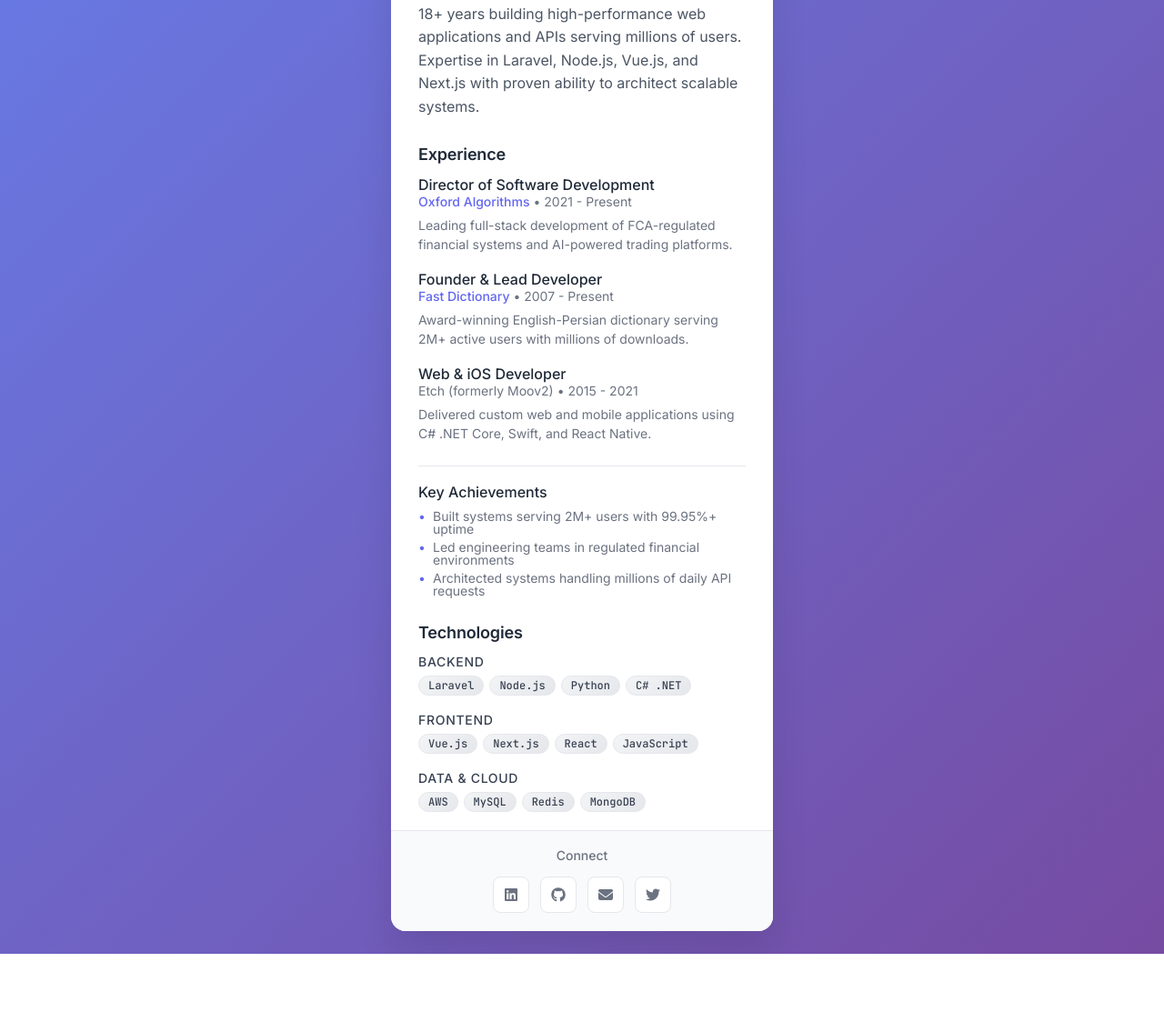
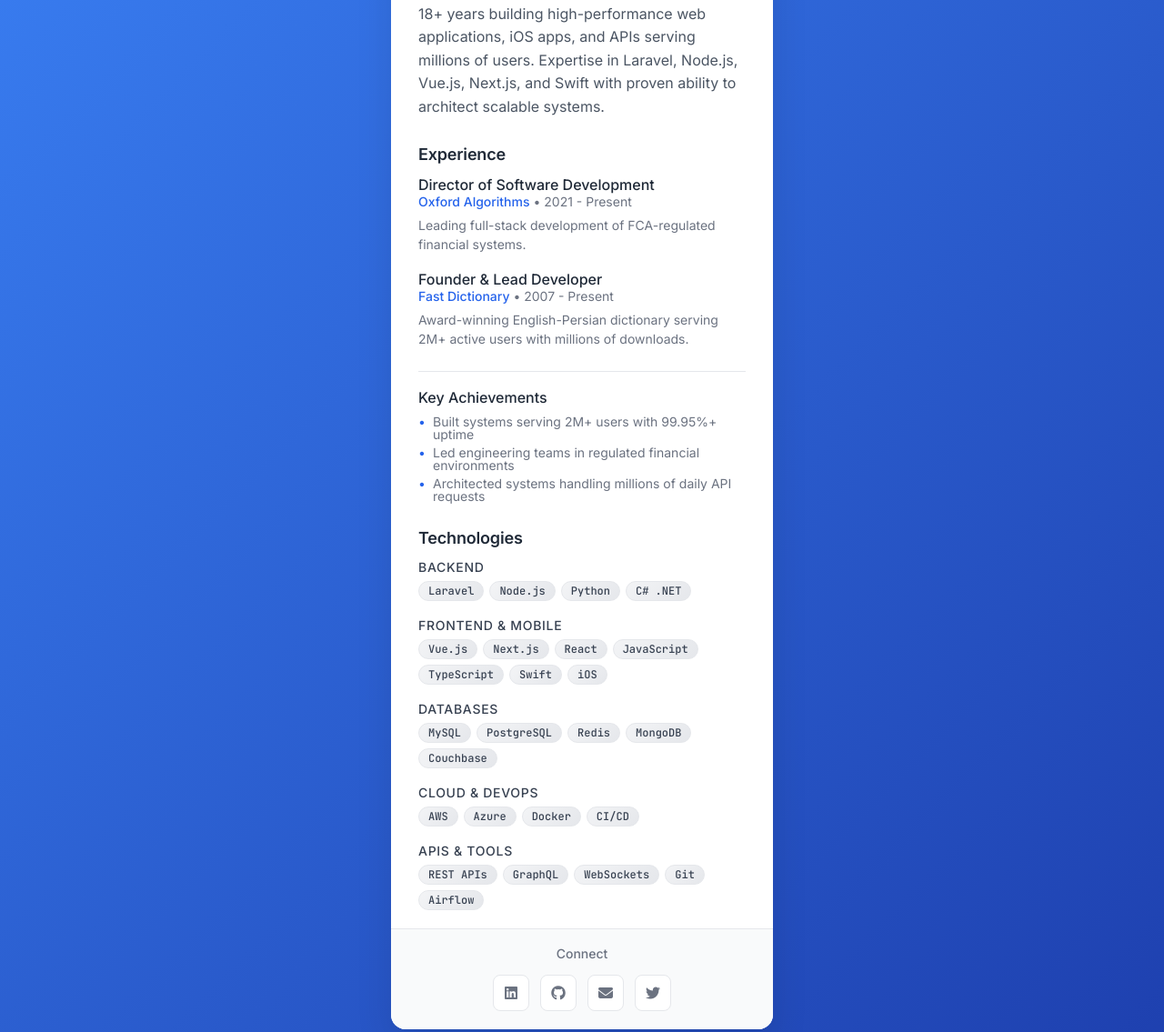
Before and after one commit to mobinzk/mobinzk.com, a website built with webpack: page index.html in a window 1280 px wide. Shown: the part 307-1442 px from the top of the page at 91% size. Before the commit the page ends 1356 px from the top, so only its background shows below. Built offline with nearby package versions, Linux system fonts and the light colour scheme.

Commit message:
Improve contents

```diff
--- a/index.html
+++ b/index.html
@@ -29,7 +29,7 @@
 
 		<main>
 			<section class="intro">
-				<p>18+ years building high-performance web applications and APIs serving millions of users. Expertise in Laravel, Node.js, Vue.js, and Next.js with proven ability to architect scalable systems.</p>
+				<p>18+ years building high-performance web applications, iOS apps, and APIs serving millions of users. Expertise in Laravel, Node.js, Vue.js, Next.js, and Swift with proven ability to architect scalable systems.</p>
 			</section>
 
 			<section class="experience">
@@ -37,18 +37,14 @@
 				<div class="role">
 					<h4>Director of Software Development</h4>
 					<span class="company"><a href="https://oxfordalgorithms.com" target="_blank">Oxford Algorithms</a> • 2021 - Present</span>
-					<p>Leading full-stack development of FCA-regulated financial systems and AI-powered trading platforms.</p>
+					<p>Leading full-stack development of FCA-regulated financial systems.</p>
 				</div>
 				<div class="role">
 					<h4>Founder & Lead Developer</h4>
 					<span class="company"><a href="https://fastdic.com" target="_blank">Fast Dictionary</a> • 2007 - Present</span>
 					<p>Award-winning English-Persian dictionary serving 2M+ active users with millions of downloads.</p>
 				</div>
-				<div class="role">
-					<h4>Web & iOS Developer</h4>
-					<span class="company">Etch (formerly Moov2) • 2015 - 2021</span>
-					<p>Delivered custom web and mobile applications using C# .NET Core, Swift, and React Native.</p>
-				</div>
+
 				<div class="achievements">
 					<h4>Key Achievements</h4>
 					<ul>
@@ -71,21 +67,44 @@
 					</div>
 				</div>
 				<div class="tech-category">
-					<h4>Frontend</h4>
+					<h4>Frontend & Mobile</h4>
 					<div class="tech-grid">
 						<span>Vue.js</span>
 						<span>Next.js</span>
 						<span>React</span>
 						<span>JavaScript</span>
+						<span>TypeScript</span>
+						<span>Swift</span>
+						<span>iOS</span>
 					</div>
 				</div>
 				<div class="tech-category">
-					<h4>Data & Cloud</h4>
+					<h4>Databases</h4>
+					<div class="tech-grid">
+						<span>MySQL</span>
+						<span>PostgreSQL</span>
+						<span>Redis</span>
+						<span>MongoDB</span>
+						<span>Couchbase</span>
+					</div>
+				</div>
+				<div class="tech-category">
+					<h4>Cloud & DevOps</h4>
 					<div class="tech-grid">
 						<span>AWS</span>
-						<span>MySQL</span>
-						<span>Redis</span>
-						<span>MongoDB</span>
+						<span>Azure</span>
+						<span>Docker</span>
+						<span>CI/CD</span>
+					</div>
+				</div>
+				<div class="tech-category">
+					<h4>APIs & Tools</h4>
+					<div class="tech-grid">
+						<span>REST APIs</span>
+						<span>GraphQL</span>
+						<span>WebSockets</span>
+						<span>Git</span>
+						<span>Airflow</span>
 					</div>
 				</div>
 			</section>
--- a/sass/styles.scss
+++ b/sass/styles.scss
@@ -5,7 +5,7 @@
 }
 
 body {
-	background: linear-gradient(135deg, #667eea 0%, #764ba2 100%);
+	background: linear-gradient(135deg, #3b82f6 0%, #1e40af 100%);
 	min-height: 100vh;
 	font-family: 'Inter', -apple-system, BlinkMacSystemFont, 'Segoe UI', Roboto, sans-serif;
 }
@@ -27,7 +27,7 @@ strong {
 	min-height: auto;
 
 	header {
-		background: linear-gradient(135deg, #6366f1 0%, #8b5cf6 100%);
+		background: linear-gradient(135deg, #2563eb 0%, #1d4ed8 100%);
 		text-align: center;
 		padding: 40px 30px 30px;
 		color: white;
@@ -109,12 +109,12 @@ strong {
 				margin-bottom: 8px;
 
 				a {
-					color: #6366f1;
+					color: #2563eb;
 					text-decoration: none;
 					font-weight: 500;
 
 					&:hover {
-						color: #4f46e5;
+						color: #1d4ed8;
 					}
 				}
 			}
@@ -153,7 +153,7 @@ strong {
 
 					&:before {
 						content: '\2022';
-						color: #6366f1;
+						color: #2563eb;
 						position: absolute;
 						left: 0;
 						top: 0;
@@ -200,9 +200,9 @@ strong {
 				transition: all 0.2s ease;
 
 				&:hover {
-					background: linear-gradient(135deg, #6366f1 0%, #8b5cf6 100%);
+					background: linear-gradient(135deg, #2563eb 0%, #1d4ed8 100%);
 					color: #fff;
-					border-color: #6366f1;
+					border-color: #2563eb;
 					transform: translateY(-1px);
 				}
 			}
@@ -243,9 +243,9 @@ strong {
 					transition: all 0.2s ease;
 
 					&:hover {
-						background: #6366f1;
+						background: #2563eb;
 						color: #fff;
-						border-color: #6366f1;
+						border-color: #2563eb;
 						transform: translateY(-1px);
 					}
 				}
```
Also changed, not shown: css/styles.css.
